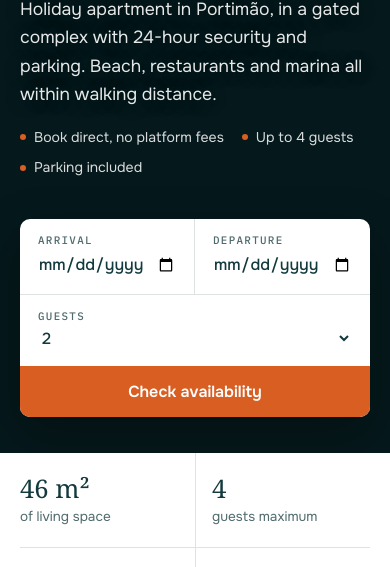
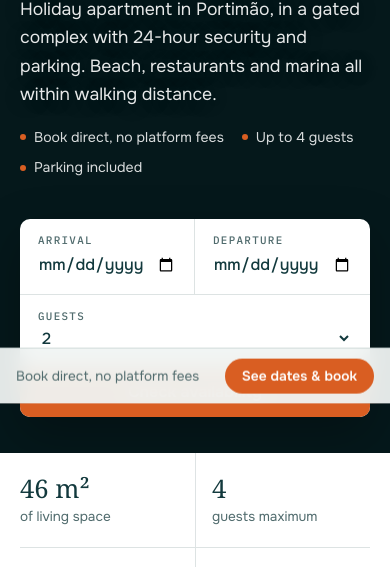
Before and after one commit to eagleviewportugal-pt/bythebeach, a plain HTML site: page index.html in a window 390 px wide. Shown: the part 502-1069 px from the top of the page. Drawn offline with Linux system fonts and the light colour scheme; a web font is replaced by a local one.

Commit message:
Botão Reservar fixo no telemóvel e galeria maior
Co-Authored-By: Claude Opus 5.5 <noreply@anthropic.com>
Claude-Session: https://claude.ai/code/session_01Dd5WvdFE8DTawSWQ2RNqRZ

```diff
--- a/index.html
+++ b/index.html
@@ -142,15 +142,28 @@ section{padding-block:clamp(64px,9vw,112px)}
 @media (max-width:860px){.apt{grid-template-columns:1fr}}
 @media (max-width:420px){.amen ul{grid-template-columns:1fr}}
 
+
+/* sticky booking bar (phones) */
+.sbar{display:none}
+@media (max-width:760px){
+  .sbar{display:flex;position:fixed;left:0;right:0;bottom:0;z-index:30;align-items:center;gap:12px;
+    padding:10px max(16px,env(safe-area-inset-right,0px)) calc(10px + env(safe-area-inset-bottom,0px)) max(16px,env(safe-area-inset-left,0px));
+    background:color-mix(in srgb,var(--salt) 94%,transparent);backdrop-filter:blur(10px);border-top:1px solid var(--line);
+    transform:translateY(110%);transition:transform .35s ease}
+  .sbar.on{transform:none}
+  .sbar span{flex:1;min-width:0;font-size:.85rem;color:var(--ink-soft);line-height:1.3}
+  .sbar .btn{flex:none}
+  footer{padding-bottom:calc(84px + env(safe-area-inset-bottom,0px))!important}
+}
 /* gallery */
-.gallery{display:grid;grid-template-columns:repeat(4,minmax(0,1fr));grid-auto-rows:clamp(150px,17vw,230px);gap:10px}
+.gallery{display:grid;grid-template-columns:repeat(2,minmax(0,1fr));grid-auto-rows:clamp(220px,30vw,460px);gap:14px}
 .gallery button{all:unset;cursor:zoom-in;position:relative;overflow:hidden;border-radius:4px;background:var(--sea-wash)}
 .gallery button:focus-visible{outline:2px solid var(--sea);outline-offset:3px}
 .gallery img{width:100%;height:100%;object-fit:cover;display:block;transition:transform .5s ease}
 .gallery button:hover img{transform:scale(1.035)}
 .gallery .cap{position:absolute;left:10px;bottom:10px;font:500 .7rem var(--mono);letter-spacing:.08em;text-transform:uppercase;color:#fff;background:rgba(8,32,36,.55);padding:4px 8px;border-radius:3px}
-.g1{grid-column:span 2;grid-row:span 2}.g2{grid-row:span 2}
-@media (max-width:760px){.gallery{grid-template-columns:repeat(2,minmax(0,1fr));grid-auto-rows:150px}.g2{grid-row:span 1}}
+.g1{grid-column:span 2;grid-row:span 2}.gw{grid-column:span 2}
+@media (max-width:760px){.gallery{grid-auto-rows:190px;gap:8px}.g1{grid-row:span 1}}
 .lightbox{position:fixed;inset:0;z-index:50;background:rgba(5,16,18,.94);display:flex;align-items:center;justify-content:center;padding:max(56px,env(safe-area-inset-top,0px)) max(16px,env(safe-area-inset-right,0px)) max(56px,env(safe-area-inset-bottom,0px)) max(16px,env(safe-area-inset-left,0px))}
 .lightbox img{max-height:100%;max-width:min(1400px,100%);object-fit:contain;border-radius:3px}
 .lightbox button{position:absolute;background:rgba(255,255,255,.1);color:#fff;border:0;width:46px;height:46px;border-radius:50%;font-size:1.4rem;cursor:pointer}
@@ -445,6 +458,7 @@ footer .credit{font-size:.8rem;opacity:.65;text-align:right;max-width:24ch}
   </div>
 </footer>
 
+<div class="sbar" id="sbar"><span data-i="sb_t">Reserva direta, sem comissões</span><a class="btn btn-sun btn-sm" href="#reservar" data-i="sb_b">Ver datas e reservar</a></div>
 <div class="lightbox" id="lb" hidden role="dialog" aria-modal="true" aria-label="Fotografia">
   <img id="lbImg" alt="">
   <button type="button" class="lb-close" id="lbClose" aria-label="Fechar">×</button>
@@ -467,7 +481,7 @@ const WEB3FORMS_KEY = "84d9ae42-f320-4b61-aaea-7b4e9ee98248";
 const AVAILABILITY_URL = "disponibilidade.json";
 
 const T = {
-pt:{lc1:"Condomínio Clube Praia da Rocha III",lc2:"Praia da Rocha",lc3:"Praia dos Três Castelos",lc4:"Portimão, o rio e a marina",lc5:"Praia da Rocha e a marina",hero_k:"Praia da Rocha · Portimão",chip1:"Reserva direta, sem comissões",chip2:"Até 4 hóspedes",chip3:"Estacionamento incluído",q_go:"Ver disponibilidade",nav_apt:"O apartamento",nav_photos:"Fotos",nav_avail:"Disponibilidade",nav_loc:"Localização",nav_book:"Reservar",
+pt:{sb_t:"Reserva direta, sem comissões",sb_b:"Ver datas e reservar",lc1:"Condomínio Clube Praia da Rocha III",lc2:"Praia da Rocha",lc3:"Praia dos Três Castelos",lc4:"Portimão, o rio e a marina",lc5:"Praia da Rocha e a marina",hero_k:"Praia da Rocha · Portimão",chip1:"Reserva direta, sem comissões",chip2:"Até 4 hóspedes",chip3:"Estacionamento incluído",q_go:"Ver disponibilidade",nav_apt:"O apartamento",nav_photos:"Fotos",nav_avail:"Disponibilidade",nav_loc:"Localização",nav_book:"Reservar",
 hero_t:"Um T1 a sete minutos a pé da Praia da Rocha",hero_p:"Apartamento de férias em Portimão, num condomínio fechado com segurança 24 horas e estacionamento. Areal, restaurantes e marina, tudo a pé.",hero_c1:"Ver datas livres",hero_c2:"Ver fotografias",
 f_area:"de área útil",f_guests:"hóspedes no máximo",f_beds:"cama de casal e sofá-cama",f_bath:"casa de banho com banheira",f_terr_b:"Varanda",f_terr:"pequena, com jardim vertical",f_beach:"até ao areal",
 apt_l:"O apartamento",apt_t:"Sala com luz, quarto sossegado e uma pequena varanda para o fim do dia",
@@ -488,7 +502,7 @@ lc_l:"Localização",lc_t:"Entre a praia e a marina, no lado de Portimão",lc_p:
 d1:"Praia da Rocha",d2:"Marina de Portimão",d3:"Fortaleza de Santa Catarina",d4:"Praia dos Três Castelos",d5:"Centro de Portimão",d6:"Aeroporto de Faro",d_approx:"≈ 1,3 km",
 ft_also:"Também em",ft_follow:"Siga-nos",ft_credit:"Fotografia aérea e site por",
 cap:["Sala","Sala e cozinha","Varanda","Quarto","Cozinha","Zona de refeições","Quarto","Varanda à noite"],subj:"Pedido de reserva"},
-en:{lc1:"Clube Praia da Rocha III complex",lc2:"Praia da Rocha",lc3:"Três Castelos beach",lc4:"Portimão, the river and the marina",lc5:"Praia da Rocha and the marina",hero_k:"Praia da Rocha · Portimão",chip1:"Book direct, no platform fees",chip2:"Up to 4 guests",chip3:"Parking included",q_go:"Check availability",nav_apt:"The apartment",nav_photos:"Photos",nav_avail:"Availability",nav_loc:"Location",nav_book:"Book",
+en:{sb_t:"Book direct, no platform fees",sb_b:"See dates & book",lc1:"Clube Praia da Rocha III complex",lc2:"Praia da Rocha",lc3:"Três Castelos beach",lc4:"Portimão, the river and the marina",lc5:"Praia da Rocha and the marina",hero_k:"Praia da Rocha · Portimão",chip1:"Book direct, no platform fees",chip2:"Up to 4 guests",chip3:"Parking included",q_go:"Check availability",nav_apt:"The apartment",nav_photos:"Photos",nav_avail:"Availability",nav_loc:"Location",nav_book:"Book",
 hero_t:"A one-bedroom flat a seven-minute walk from Praia da Rocha",hero_p:"Holiday apartment in Portimão, in a gated complex with 24-hour security and parking. Beach, restaurants and marina all within walking distance.",hero_c1:"See free dates",hero_c2:"See photos",
 f_area:"of living space",f_guests:"guests maximum",f_beds:"double bed and sofa bed",f_bath:"bathroom with bathtub",f_terr_b:"Balcony",f_terr:"small, with a green wall",f_beach:"to the sand",
 apt_l:"The apartment",apt_t:"A bright living room, a quiet bedroom and a small balcony for the evening",
@@ -509,7 +523,7 @@ lc_l:"Location",lc_t:"Between the beach and the marina, on the Portimão side",l
 d1:"Praia da Rocha beach",d2:"Portimão Marina",d3:"Santa Catarina Fortress",d4:"Três Castelos beach",d5:"Portimão town centre",d6:"Faro Airport",d_approx:"≈ 1.3 km",
 ft_also:"Also on",ft_follow:"Follow us",ft_credit:"Aerial photo and website by",
 cap:["Living room","Living room and kitchen","Balcony","Bedroom","Kitchen","Dining area","Bedroom","Balcony at night"],subj:"Booking request"},
-es:{lc1:"Complejo Clube Praia da Rocha III",lc2:"Praia da Rocha",lc3:"Playa de Três Castelos",lc4:"Portimão, el río y el puerto deportivo",lc5:"Praia da Rocha y el puerto deportivo",hero_k:"Praia da Rocha · Portimão",chip1:"Reserva directa, sin comisiones",chip2:"Hasta 4 huéspedes",chip3:"Aparcamiento incluido",q_go:"Ver disponibilidad",nav_apt:"El apartamento",nav_photos:"Fotos",nav_avail:"Disponibilidad",nav_loc:"Ubicación",nav_book:"Reservar",
+es:{sb_t:"Reserva directa, sin comisiones",sb_b:"Ver fechas y reservar",lc1:"Complejo Clube Praia da Rocha III",lc2:"Praia da Rocha",lc3:"Playa de Três Castelos",lc4:"Portimão, el río y el puerto deportivo",lc5:"Praia da Rocha y el puerto deportivo",hero_k:"Praia da Rocha · Portimão",chip1:"Reserva directa, sin comisiones",chip2:"Hasta 4 huéspedes",chip3:"Aparcamiento incluido",q_go:"Ver disponibilidad",nav_apt:"El apartamento",nav_photos:"Fotos",nav_avail:"Disponibilidad",nav_loc:"Ubicación",nav_book:"Reservar",
 hero_t:"Un apartamento de un dormitorio a siete minutos a pie de la Praia da Rocha",hero_p:"Apartamento vacacional en Portimão, en un complejo cerrado con seguridad 24 horas y aparcamiento. Playa, restaurantes y puerto deportivo, todo a pie.",hero_c1:"Ver fechas libres",hero_c2:"Ver fotos",
 f_area:"de superficie",f_guests:"huéspedes como máximo",f_beds:"cama doble y sofá cama",f_bath:"baño con bañera",f_terr_b:"Balcón",f_terr:"pequeño, con jardín vertical",f_beach:"hasta la arena",
 apt_l:"El apartamento",apt_t:"Salón luminoso, dormitorio tranquilo y un pequeño balcón para el final del día",
@@ -544,7 +558,7 @@ function renderGallery(){
   gal.innerHTML="";
   PHOTOS.forEach((p,i)=>{
     const b=document.createElement("button");b.type="button";
-    b.className=i===0?"g1":(i===1?"g2":"");
+    b.className=i===0?"g1":(i===PHOTOS.length-1?"gw":"");
     b.setAttribute("aria-label",t("cap")[i]);
     b.innerHTML=`<img src="img/${p}.jpg" alt="${t("cap")[i]}" loading="${i<3?"eager":"lazy"}"><span class="cap">${t("cap")[i]}</span>`;
     b.addEventListener("click",()=>openLb(i));gal.appendChild(b);
@@ -721,6 +735,16 @@ fetch(AVAILABILITY_URL,{cache:"no-store"}).then(r=>r.ok?r.json():Promise.reject(
   if('IntersectionObserver' in window){new IntersectionObserver(function(e){e[0].isIntersecting?start():stop()}).observe(box)}else start();
   box.addEventListener('click',function(){show((i+1)%imgs.length);stop();start()});
 })();
+
+/* ---------- sticky booking bar on phones ---------- */
+(function(){
+  var bar=document.getElementById('sbar'),hero=document.querySelector('.hero'),form=document.getElementById('reservar');
+  if(!bar||!hero||!form||!('IntersectionObserver' in window)) return;
+  var heroIn=true,formIn=false;
+  function upd(){bar.classList.toggle('on',!heroIn&&!formIn)}
+  new IntersectionObserver(function(e){heroIn=e[0].isIntersecting;upd()}).observe(hero);
+  new IntersectionObserver(function(e){formIn=e[0].isIntersecting;upd()},{rootMargin:'0px 0px -30% 0px'}).observe(form);
+})();
 </script>
 </body>
 </html>
```
